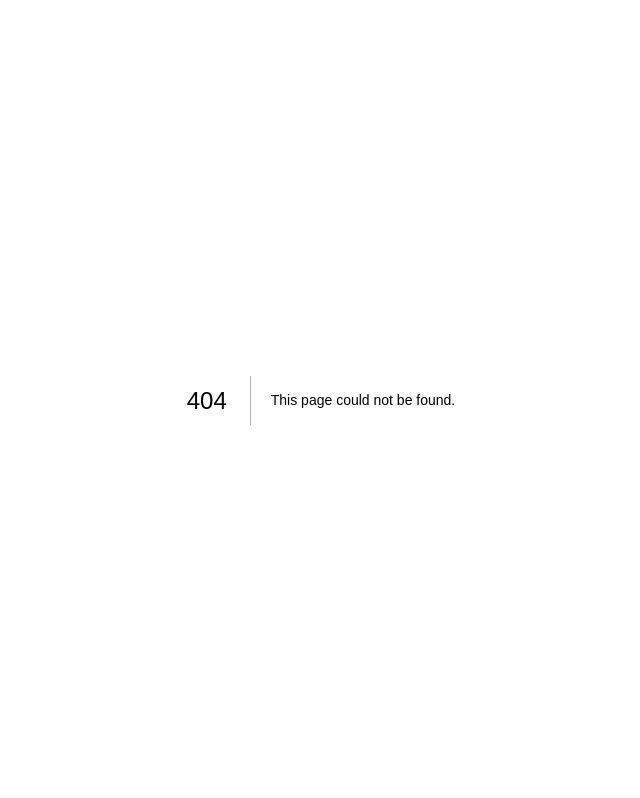
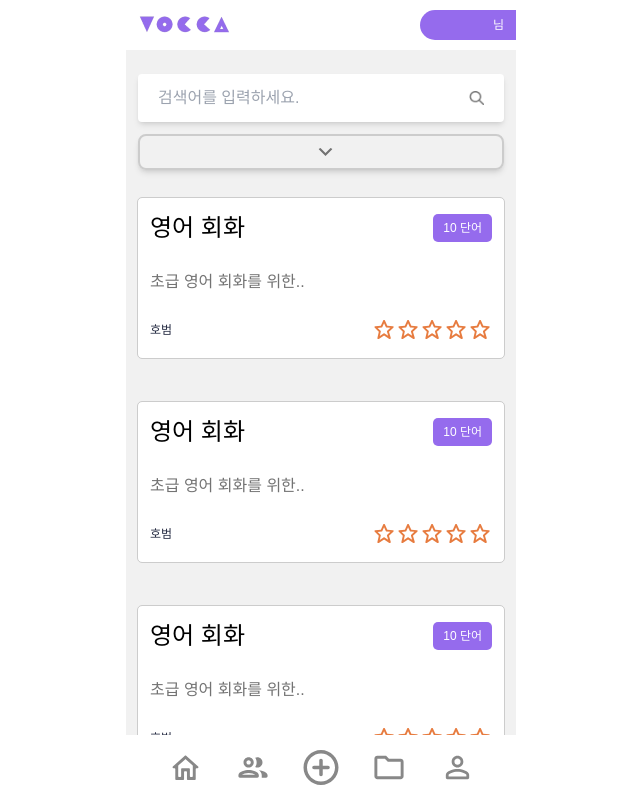
Before and after one commit to OZ-Coding-School/oz_02_main-005-FE, a Next.js app: page /comm/1 in a window 1280 px wide. Before the commit this address had no page. Shown: the top 798 px of the page, without its empty margins (319-959 px from the left). Built offline with nearby package versions, Linux system fonts and the light colour scheme.

Commit message:
[feat] 커뮤니티 카드뭉치 리스트 페이지 구현

```diff
--- /dev/null
+++ b/public/icons/comm/index.ts
@@ -0,0 +1,2 @@
+import DropdownIcon from './dropdown.svg';
+export { DropdownIcon };
--- /dev/null
+++ b/public/images/index.ts
@@ -0,0 +1,2 @@
+import searchImage from '../images/search.png';
+export { searchImage };
--- /dev/null
+++ b/src/app/comm/[cardDeckList]/page.tsx
@@ -0,0 +1,19 @@
+'use client';
+import CardDeckListPage from '@/views/community/CardDeckListPage';
+import { usePathname } from 'next/navigation';
+import React from 'react';
+
+const titleType = {
+  popular: '인기카드 뭉치 목록',
+  new: '신규카드 뭉치 목록',
+  download: '많이 저장한 카드 뭉치 목록',
+};
+
+const Page = () => {
+  const pathName = usePathname();
+  const pathList = pathName.split('/');
+  const title = pathList[pathList.length - 1] as keyof typeof titleType;
+  return <CardDeckListPage cardDeckList={[]} listTitle={titleType[title]} />;
+};
+
+export default Page;
--- /dev/null
+++ b/src/shared/comm/SearchInput.tsx
@@ -0,0 +1,16 @@
+import Image from 'next/image';
+import React, { HTMLInputTypeAttribute, InputHTMLAttributes } from 'react';
+import { searchImage } from '../../../public/images';
+
+const SearchInput = ({ ...props }: InputHTMLAttributes<HTMLInputElement>) => {
+  return (
+    <div className="bg-white shadow-md h-[3rem] px-[1.25rem] py-[0.75rem] rounded-[0.25rem] text-text_primary placeholder-text_secondary flex items-center w-full ">
+      <input className="w-full overflow-hidden" {...props} />
+      <button className="w-4 h-4">
+        <Image src={searchImage} alt="searchImage" width={16} height={16} />
+      </button>
+    </div>
+  );
+};
+
+export default SearchInput;
--- /dev/null
+++ b/src/shared/comm/SelectListButton.tsx
@@ -0,0 +1,19 @@
+import React, { ButtonHTMLAttributes } from 'react';
+import { DropdownIcon } from '../../../public/icons/comm';
+
+interface SelectButtonProps extends ButtonHTMLAttributes<HTMLButtonElement> {
+  title: string;
+}
+
+const SelectListButton = ({ title, ...props }: SelectButtonProps) => {
+  return (
+    <button
+      {...props}
+      className="border-2 border-grayc rounded-[0.5rem] h-[2.25rem] text-text_secondary flex items-center justify-center gap-2 flex-nowrap shadow-md">
+      <p>{title}</p>
+      <DropdownIcon />
+    </button>
+  );
+};
+
+export default SelectListButton;
--- /dev/null
+++ b/src/shared/comm/SelectModal.tsx
@@ -0,0 +1,50 @@
+'use client';
+
+import React, { useState, useEffect } from 'react';
+import Button from '../@common/ui/button/Button';
+
+type ModalProps = {
+  isOpen: boolean;
+  onSelect: (content: string) => void;
+  onClose: () => void;
+  contents: string[];
+};
+
+const SelectModal = ({ isOpen, onSelect, onClose, contents }: ModalProps) => {
+  const [isVisible, setIsVisible] = useState(false);
+
+  useEffect(() => {
+    if (isOpen) {
+      setIsVisible(true);
+    } else {
+      setIsVisible(false);
+    }
+  }, [isOpen]);
+
+  return (
+    <>
+      {isOpen && (
+        <div className="fixed inset-0 z-50 flex items-end justify-center">
+          <div
+            className={`fixed inset-0 bg-black transition-opacity duration-300 ${isOpen ? 'opacity-30' : 'opacity-0'}`}
+            onClick={onClose}
+          />
+          <div
+            className={`w-full bg-white p-[15px] rounded-t-[15px] z-50 max-w-[390px] mx-auto transform transition-transform duration-300 ease-in-out ${
+              isVisible ? 'translate-y-0' : 'translate-y-full'
+            }`}>
+            <div className="space-y-3 flex flex-col items-center pt-[15px]">
+              {contents.map((content, idx) => (
+                <Button key={content} type="xl-line" onClick={() => onSelect(contents[idx])}>
+                  {contents[idx]}
+                </Button>
+              ))}
+            </div>
+          </div>
+        </div>
+      )}
+    </>
+  );
+};
+
+export default SelectModal;
--- /dev/null
+++ b/src/views/community/CardDeckListPage.tsx
@@ -0,0 +1,60 @@
+'use client';
+import SearchInput from '@/shared/comm/SearchInput';
+import SelectListButton from '@/shared/comm/SelectListButton';
+import SelectModal from '@/shared/comm/SelectModal';
+import { useRouter } from 'next/navigation';
+import React, { useState } from 'react';
+import { CARD_DECK_LISTS } from './constants';
+import CardListItem from '@/shared/@common/ui/cardListItem/CardListItem';
+
+interface CardDeckListPageProps {
+  listTitle: string;
+  cardDeckList: [];
+}
+
+const CardDeckListPage = ({ listTitle, cardDeckList }: CardDeckListPageProps) => {
+  const [searchInput, setSearchInput] = useState('');
+  const [isModalOpen, setIsModalOpen] = useState(false);
+  const router = useRouter();
+
+  function handleChangeInput(e: React.ChangeEvent<HTMLInputElement>) {
+    setSearchInput(e.target.value);
+  }
+  function handleSelect() {
+    setIsModalOpen(true);
+  }
+
+  function handleSelectModalItem(title: string) {
+    switch (title) {
+      case '인기카드 뭉치':
+        router.replace('/comm/popular');
+        return setIsModalOpen(false);
+      case '신규카드 뭉치':
+        router.replace('/comm/new');
+        return setIsModalOpen(false);
+      case '많이 저장한 카드 뭉치':
+        router.replace('/comm/download');
+        return setIsModalOpen(false);
+    }
+  }
+  return (
+    <div className="flex flex-col">
+      <p className="font-bold text-text_primary text-32 text-start w-full my-[0.75rem]">{listTitle}</p>
+      <div className="flex flex-col gap-[0.75rem] w-[22.875rem] justify-between items-center">
+        <SearchInput value={searchInput || ''} placeholder={'검색어를 입력하세요.'} onChange={handleChangeInput} />
+        <SelectListButton title={listTitle} onClick={handleSelect} />
+        {CARD_DECK_LISTS.map(({ title, constructor, count, description, stars }, idx) => (
+          <CardListItem description={description} constructor={constructor} count={count} title={title} key={idx} />
+        ))}
+      </div>
+      <SelectModal
+        isOpen={isModalOpen}
+        onClose={() => setIsModalOpen(false)}
+        contents={['인기카드 뭉치', '신규카드 뭉치', '많이 저장한 카드 뭉치']}
+        onSelect={handleSelectModalItem}
+      />
+    </div>
+  );
+};
+
+export default CardDeckListPage;
--- /dev/null
+++ b/src/views/community/constants/index.ts
@@ -0,0 +1,37 @@
+export const CARD_DECK_LISTS = [
+  {
+    title: '영어 회화',
+    description: '초급 영어 회화를 위한..',
+    constructor: '호범',
+    count: 10,
+    stars: 4,
+  },
+  {
+    title: '영어 회화',
+    description: '초급 영어 회화를 위한..',
+    constructor: '호범',
+    count: 10,
+    stars: 4,
+  },
+  {
+    title: '영어 회화',
+    description: '초급 영어 회화를 위한..',
+    constructor: '호범',
+    count: 10,
+    stars: 4,
+  },
+  {
+    title: '영어 회화',
+    description: '초급 영어 회화를 위한..',
+    constructor: '호범',
+    count: 10,
+    stars: 4,
+  },
+  {
+    title: '영어 회화',
+    description: '초급 영어 회화를 위한..',
+    constructor: '호범',
+    count: 10,
+    stars: 4,
+  },
+];
```
Also changed, not shown: public/icons/comm/dropdown.svg (added), public/images/search.png (added).
